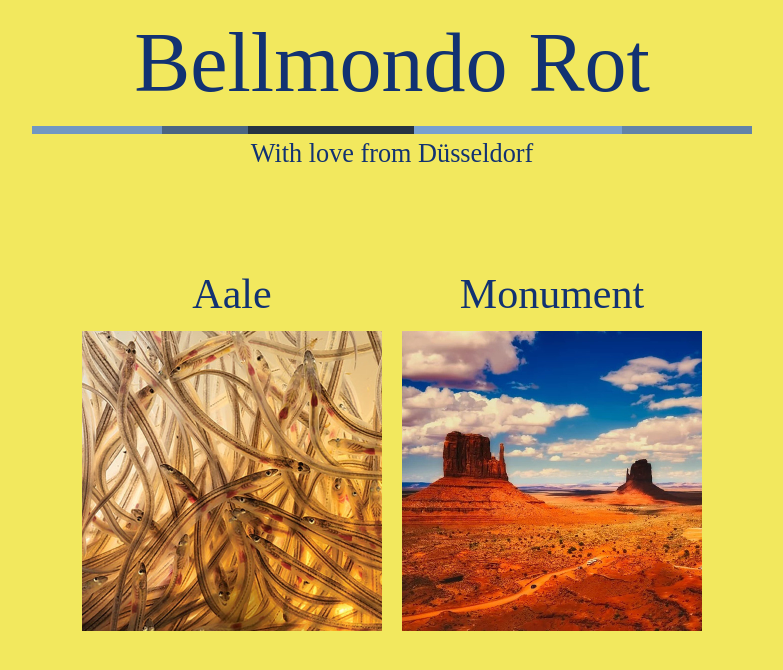
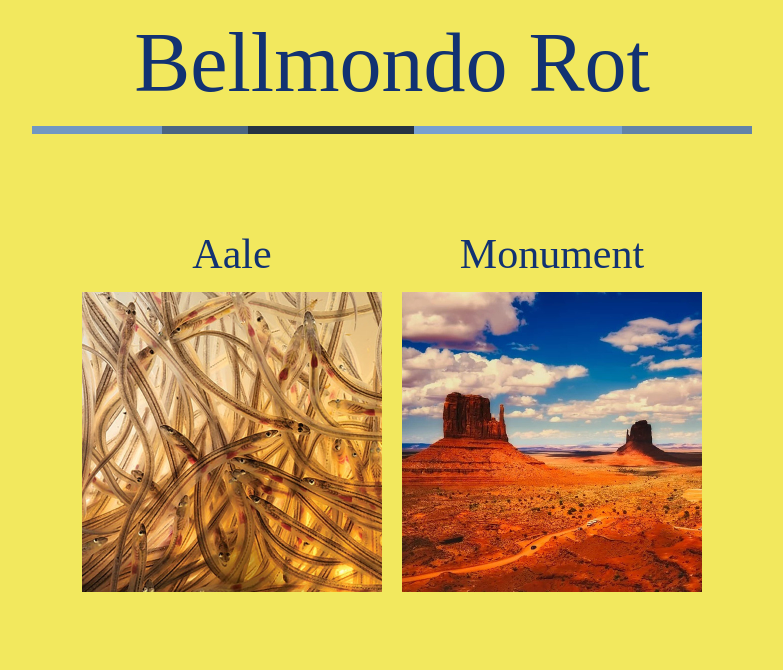
Before and after one commit to naag/belmondo-rot, a Jekyll site: the page built from docs/index.md, in a window 1280 px wide. Shown: the top 670 px of the page, without its empty margins (248-1031 px from the left). Built offline with Jekyll 4.4.1, drawn with Linux system fonts in a browser that asks for light colours; some web fonts are replaced.

```diff
--- a/docs/_config.yml
+++ b/docs/_config.yml
@@ -15,8 +15,6 @@
 # in the templates via {{ site.myvariable }}.
 title: Bellmondo Rot
 email: bellmondorot@gmail.com
-description: >- # this means to ignore newlines until "baseurl:"
-  With love from Düsseldorf
 baseurl: "" # the subpath of your site, e.g. /blog
 url: "" # the base hostname & protocol for your site, e.g. http://example.com
 github_username: naag
```
